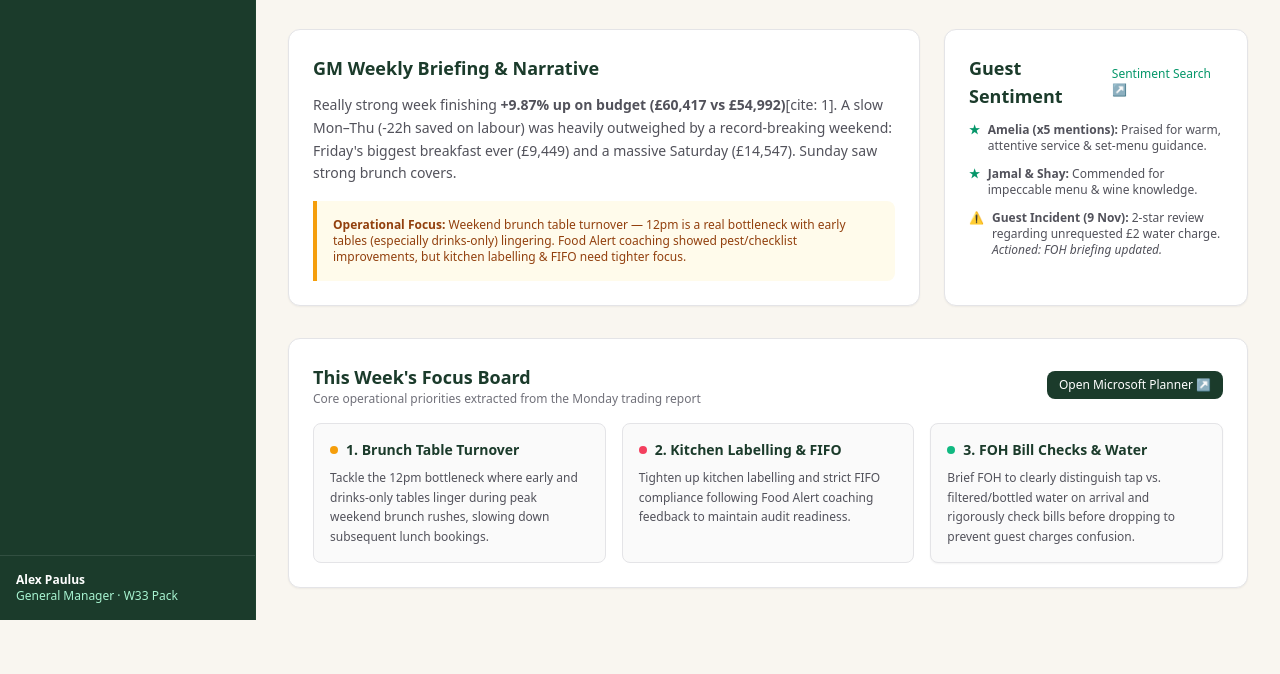
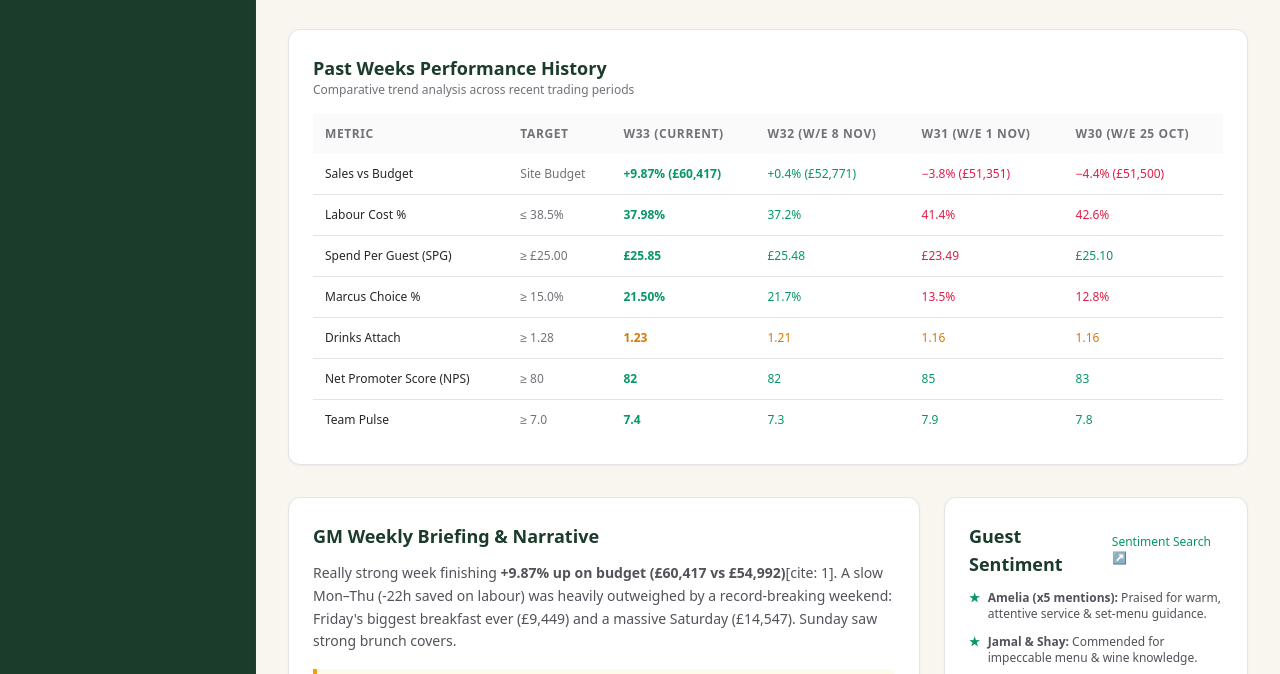
Before and after one commit to APaulusBM/BMVictoriaDash, a plain HTML site: page index.html in a window 1280 px wide. Shown: the part 586-1260 px from the top of the page. Before the commit the page ends 1206 px from the top, so only its background shows below. Drawn offline with nearby package versions, Linux system fonts and the light colour scheme.

Commit message:
Update dash

```diff
--- a/index.html
+++ b/index.html
@@ -95,7 +95,7 @@
                     <p class="text-xs text-emerald-600 dark:text-emerald-400 mt-1 font-medium bg-emerald-50 dark:bg-emerald-950/40 p-1 rounded inline-block">↑ +9.87% vs Budget (£54,992)</p>
                 </div>
 
-                <!-- Labour Cost % (New) -->
+                <!-- Labour Cost % -->
                 <div class="bg-white dark:bg-zinc-900 p-6 rounded-xl border border-zinc-200 dark:border-zinc-800 shadow-sm">
                     <p class="text-xs font-medium text-zinc-500 uppercase">Labour Cost %</p>
                     <p class="text-3xl font-bold mt-2 text-bmGreen dark:text-emerald-400">37.98%</p>
@@ -116,27 +116,107 @@
                     <p class="text-xs text-emerald-600 mt-1 font-medium bg-emerald-50 dark:bg-emerald-950/40 p-1 rounded inline-block">Target: ≥ 15% (Outstanding)</p>
                 </div>
 
-                <!-- Drinks Attach Score (Corrected) -->
+                <!-- Drinks Attach Score -->
                 <div class="bg-white dark:bg-zinc-900 p-6 rounded-xl border border-zinc-200 dark:border-zinc-800 shadow-sm">
                     <p class="text-xs font-medium text-zinc-500 uppercase">Drinks Attach</p>
                     <p class="text-3xl font-bold mt-2 text-bmGreen dark:text-emerald-400">1.23</p>
                     <p class="text-xs text-amber-600 mt-1 font-medium bg-amber-50 dark:bg-amber-950/40 p-1 rounded inline-block">Target: ≥ 1.28 (Focus Area)</p>
                 </div>
 
-                <!-- NPS (Isolated) -->
+                <!-- NPS -->
                 <div class="bg-white dark:bg-zinc-900 p-6 rounded-xl border border-zinc-200 dark:border-zinc-800 shadow-sm">
                     <p class="text-xs font-medium text-zinc-500 uppercase">Net Promoter Score (NPS)</p>
                     <p class="text-3xl font-bold mt-2 text-bmGreen dark:text-emerald-400">82</p>
                     <p class="text-xs text-emerald-600 mt-1 font-medium bg-emerald-50 dark:bg-emerald-950/40 p-1 rounded inline-block">Target: ≥ 80 (Achieved)</p>
                 </div>
 
-                <!-- Team Pulse (Isolated) -->
+                <!-- Team Pulse -->
                 <div class="bg-white dark:bg-zinc-900 p-6 rounded-xl border border-zinc-200 dark:border-zinc-800 shadow-sm">
                     <p class="text-xs font-medium text-zinc-500 uppercase">Team Pulse</p>
                     <p class="text-3xl font-bold mt-2 text-bmGreen dark:text-emerald-400">7.4</p>
                     <p class="text-xs text-emerald-600 mt-1 font-medium bg-emerald-50 dark:bg-emerald-950/40 p-1 rounded inline-block">Target: ≥ 7.0 (Achieved)</p>
                 </div>
 
+            </div>
+
+            <!-- Past Weeks Performance Table -->
+            <div class="bg-white dark:bg-zinc-900 p-6 rounded-xl border border-zinc-200 dark:border-zinc-800 shadow-sm">
+                <div class="mb-4">
+                    <h3 class="text-lg font-semibold text-bmGreen dark:text-emerald-400">Past Weeks Performance History</h3>
+                    <p class="text-xs text-zinc-500">Comparative trend analysis across recent trading periods</p>
+                </div>
+                <div class="overflow-x-auto">
+                    <table class="w-full text-left text-sm">
+                        <thead class="bg-zinc-50 dark:bg-zinc-800 text-zinc-500 text-xs uppercase tracking-wider">
+                            <tr>
+                                <th class="p-3">Metric</th>
+                                <th class="p-3">Target</th>
+                                <th class="p-3">W33 (Current)</th>
+                                <th class="p-3">W32 (w/e 8 Nov)</th>
+                                <th class="p-3">W31 (w/e 1 Nov)</th>
+                                <th class="p-3">W30 (w/e 25 Oct)</th>
+                            </tr>
+                        </thead>
+                        <tbody class="divide-y divide-zinc-200 dark:divide-zinc-800 text-xs">
+                            <tr>
+                                <td class="p-3 font-medium">Sales vs Budget</td>
+                                <td class="p-3 text-zinc-500">Site Budget</td>
+                                <td class="p-3 font-semibold text-emerald-600">+9.87% (£60,417)</td>
+                                <td class="p-3 text-emerald-600">+0.4% (£52,771)</td>
+                                <td class="p-3 text-rose-600">−3.8% (£51,351)</td>
+                                <td class="p-3 text-rose-600">−4.4% (£51,500)</td>
+                            </tr>
+                            <tr>
+                                <td class="p-3 font-medium">Labour Cost %</td>
+                                <td class="p-3 text-zinc-500">≤ 38.5%</td>
+                                <td class="p-3 font-semibold text-emerald-600">37.98%</td>
+                                <td class="p-3 text-emerald-600">37.2%</td>
+                                <td class="p-3 text-rose-600">41.4%</td>
+                                <td class="p-3 text-rose-600">42.6%</td>
+                            </tr>
+                            <tr>
+                                <td class="p-3 font-medium">Spend Per Guest (SPG)</td>
+                                <td class="p-3 text-zinc-500">≥ £25.00</td>
+                                <td class="p-3 font-semibold text-emerald-600">£25.85</td>
+                                <td class="p-3 text-emerald-600">£25.48</td>
+                                <td class="p-3 text-rose-600">£23.49</td>
+                                <td class="p-3 text-emerald-600">£25.10</td>
+                            </tr>
+                            <tr>
+                                <td class="p-3 font-medium">Marcus Choice %</td>
+                                <td class="p-3 text-zinc-500">≥ 15.0%</td>
+                                <td class="p-3 font-semibold text-emerald-600">21.50%</td>
+                                <td class="p-3 text-emerald-600">21.7%</td>
+                                <td class="p-3 text-rose-600">13.5%</td>
+                                <td class="p-3 text-rose-600">12.8%</td>
+                            </tr>
+                            <tr>
+                                <td class="p-3 font-medium">Drinks Attach</td>
+                                <td class="p-3 text-zinc-500">≥ 1.28</td>
+                                <td class="p-3 font-semibold text-amber-600">1.23</td>
+                                <td class="p-3 text-amber-600">1.21</td>
+                                <td class="p-3 text-amber-600">1.16</td>
+                                <td class="p-3 text-amber-600">1.16</td>
+                            </tr>
+                            <tr>
+                                <td class="p-3 font-medium">Net Promoter Score (NPS)</td>
+                                <td class="p-3 text-zinc-500">≥ 80</td>
+                                <td class="p-3 font-semibold text-emerald-600">82</td>
+                                <td class="p-3 text-emerald-600">82</td>
+                                <td class="p-3 text-emerald-600">85</td>
+                                <td class="p-3 text-emerald-600">83</td>
+                            </tr>
+                            <tr>
+                                <td class="p-3 font-medium">Team Pulse</td>
+                                <td class="p-3 text-zinc-500">≥ 7.0</td>
+                                <td class="p-3 font-semibold text-emerald-600">7.4</td>
+                                <td class="p-3 text-emerald-600">7.3</td>
+                                <td class="p-3 text-emerald-600">7.9</td>
+                                <td class="p-3 text-emerald-600">7.8</td>
+                            </tr>
+                        </tbody>
+                    </table>
+                </div>
             </div>
 
             <!-- GM Narrative & Weekly Highlights -->
@@ -212,7 +292,7 @@
                     </div>
 
                     <!-- Focus Area 3 -->
-                    <div class="p-4 rounded-lg bg-zinc-50 dark:bg-zinc-800/50 border border-zinc-200 dark:border-zinc-800 shadow-sm">
+                    <div class="p-4 rounded-lg bg-zinc-50 dark:bg-zinc-800/50 border border-zinc-200 dark:border-zinc-700">
                         <div class="flex items-center space-x-2 mb-2">
                             <span class="w-2 h-2 rounded-full bg-emerald-500"></span>
                             <h4 class="font-semibold text-sm text-bmGreen dark:text-emerald-400">3. FOH Bill Checks & Water</h4>
```
